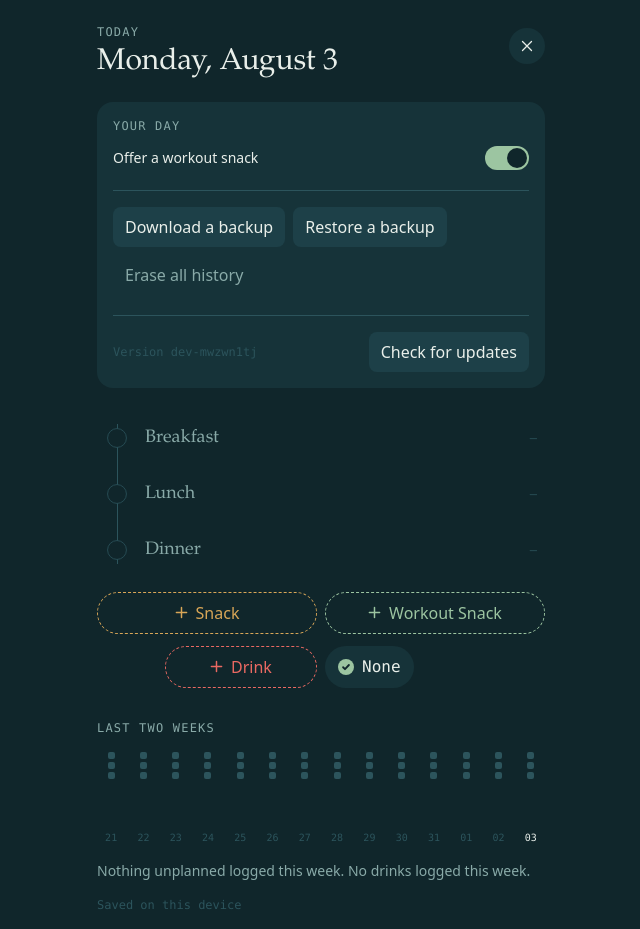
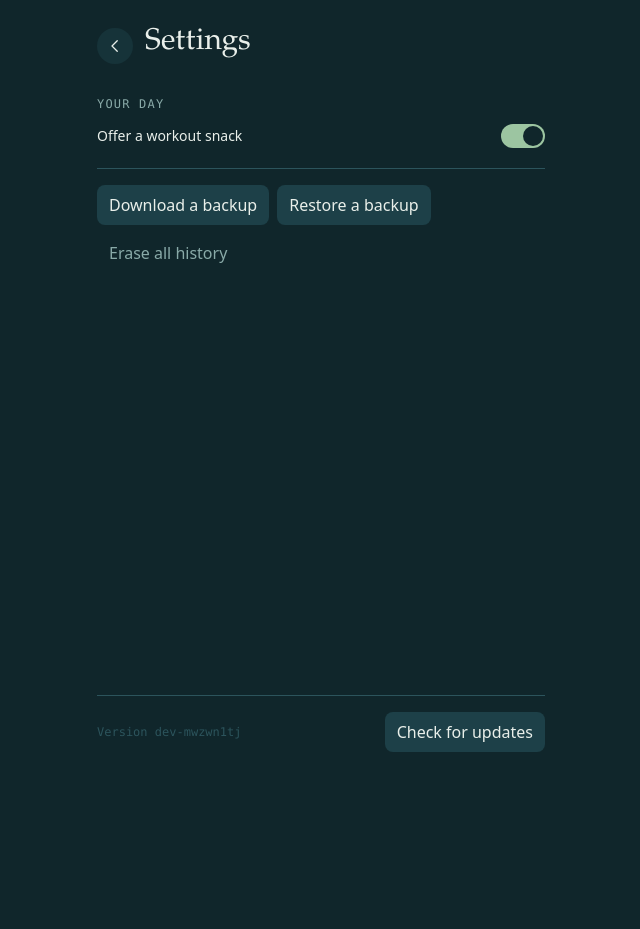
Before and after one commit to pablaber/meal-rail, a React (Vite) app: page / in a window 1280 px wide. Both pictures are taken after a click on the button "Settings". Shown: the whole page, without its empty margins (319-959 px from the left). After the commit the page ends 800 px from the top, so only its background shows below. Built offline with nearby package versions, Linux system fonts and the light colour scheme.

Commit message:
make settings a screen reached through history instead of a panel (#17)

```diff
--- a/src/App.jsx
+++ b/src/App.jsx
@@ -113,7 +113,12 @@ export default function MealRail() {
   const [settings, setSettings] = useState(DEFAULTS);
   const [days, setDays] = useState({});
   const [today, setToday] = useState(dayKey());
-  const [panel, setPanel] = useState(false);
+  // Settings is a screen, not a panel, and it is reached through history so the
+  // device's own back button leaves it the same way the in-app arrow does.
+  // Seeded from history state, so a reload on settings comes back to settings.
+  const [view, setView] = useState(() =>
+    window.history.state?.view === "settings" ? "settings" : "today"
+  );
   const [confirmClear, setConfirmClear] = useState(false);
   const [editing, setEditing] = useState(null);
 
@@ -132,6 +137,36 @@ export default function MealRail() {
       alive = false;
     };
   }, []);
+
+  const openSettings = () => {
+    window.history.pushState({ view: "settings" }, "");
+    setView("settings");
+  };
+
+  // The in-app back button walks history rather than setting state directly, so
+  // it leaves exactly what the device's back button leaves — nothing stale
+  // behind it.
+  const closeSettings = () => window.history.back();
+
+  useEffect(() => {
+    const onPop = (e) => {
+      setView(e.state?.view === "settings" ? "settings" : "today");
+      setConfirmClear(false);
+    };
+    window.addEventListener("popstate", onPop);
+    return () => window.removeEventListener("popstate", onPop);
+  }, []);
+
+  // Escape leaves settings, the way it leaves a dialog. Nothing to conflict
+  // with: both dialogs are only reachable from the day view.
+  useEffect(() => {
+    if (view !== "settings") return;
+    const onKey = (e) => {
+      if (e.key === "Escape") closeSettings();
+    };
+    document.addEventListener("keydown", onKey);
+    return () => document.removeEventListener("keydown", onKey);
+  }, [view]);
 
   // Roll over at midnight / on refocus
   useEffect(() => {
@@ -322,58 +357,24 @@ export default function MealRail() {
     );
   }
 
+  if (view === "settings") {
     return (
-    <div
-      className="flex w-full flex-col px-5 sm:px-8"
-      style={{
-        // 100dvh, plus the insets folded in, is exactly the visible area: the
-        // installed app fills the screen and stops, with nothing to scroll.
-        minHeight: "100dvh",
-        paddingTop: "calc(env(safe-area-inset-top) + 1.5rem)",
-        paddingBottom: "calc(env(safe-area-inset-bottom) + 1rem)",
-        background: C.ground,
-        color: C.chalk,
-        fontFamily: FONT.body,
-      }}
-    >
-      <style>{`
-        .node, .seg, .row { transition: all 220ms cubic-bezier(.2,.7,.3,1); }
-        @media (prefers-reduced-motion: reduce) {
-          .node, .seg, .row { transition: none !important; }
-        }
-      `}</style>
-
-      <div className="mx-auto flex w-full max-w-md flex-1 flex-col">
-        {/* Header */}
-        <header className="flex items-start justify-between gap-4">
-          <div>
-            <p
-              className="text-xs uppercase tracking-widest"
-              style={{ color: C.muted, fontFamily: FONT.mono }}
-            >
-              Today
-            </p>
-            <h1 className="mt-1 text-3xl leading-tight" style={{ fontFamily: FONT.display }}>
-              {dateLabel}
-            </h1>
-          </div>
+      <Screen>
+        <header className="flex items-start gap-3">
           <button
-            onClick={() => setPanel(!panel)}
-            aria-expanded={panel}
-            aria-label={panel ? "Close settings" : "Settings"}
+            onClick={closeSettings}
+            aria-label="Back"
             className="mt-1 flex h-9 w-9 shrink-0 items-center justify-center rounded-full focus:outline-none focus-visible:ring-2 focus-visible:ring-white"
             style={{ background: C.surface }}
           >
-            {panel ? <IconClose color={C.chalk} /> : <IconSliders color={C.muted} />}
+            <IconBack color={C.chalk} />
           </button>
+          <h1 className="text-3xl leading-tight" style={{ fontFamily: FONT.display }}>
+            Settings
+          </h1>
         </header>
 
-        {/* Settings */}
-        {panel && (
-          <section
-            className="mt-5 rounded-2xl p-4"
-            style={{ background: C.surface }}
-          >
+        <section className="mt-8">
           <p className="text-xs uppercase tracking-widest" style={{ color: C.muted, fontFamily: FONT.mono }}>
             Your day
           </p>
@@ -446,10 +447,15 @@ export default function MealRail() {
             </button>
           </div>
 
+        </section>
+
+        {/* What the app says about itself, at the foot of the screen: which
+            build this is, and the status line the day view carries too. */}
+        <div className="mt-auto pt-8">
           {/* An installed copy checks for itself whenever it comes back to
               the foreground; this is for when you want to know right now. */}
           <div
-              className="mt-5 flex items-center justify-between gap-3 pt-4"
+            className="flex items-center justify-between gap-3 pt-4"
             style={{ borderTop: `1px solid ${C.rail}` }}
           >
             <span className="text-xs" style={{ color: C.rail, fontFamily: FONT.mono }}>
@@ -469,8 +475,78 @@ export default function MealRail() {
               Check for updates
             </button>
           </div>
-          </section>
+          <StatusLine saveError={saveError} notice={notice} saving={saving} />
+        </div>
+      </Screen>
+    );
+  }
+
+  return (
+    <Screen
+      overlay={
+        <>
+          {editing && editTarget && editing.kind === "drinks" && (
+            <DrinkDialog
+              count={editTarget.count}
+              onClose={() => setEditing(null)}
+              onSave={(n) => {
+                setDrinkCount(n);
+                setEditing(null);
+              }}
+              onClear={() => {
+                setDrinkCount(0);
+                setEditing(null);
+              }}
+            />
           )}
+
+          {editing && editTarget && editing.kind !== "drinks" && (
+            <EditDialog
+              key={editing.id}
+              title={editing.label}
+              time={editTarget.time}
+              note={editTarget.note}
+              removeLabel={editing.kind === "slot" ? "Uncheck" : "Remove"}
+              onClose={() => setEditing(null)}
+              onSave={(patch) => {
+                if (editing.kind === "slot") editCheck(editing.id, patch);
+                else if (editing.kind === "workout") editWorkout(editing.id, patch);
+                else editUnplanned(editing.id, patch);
+                setEditing(null);
+              }}
+              onRemove={() => {
+                if (editing.kind === "slot") uncheck(editing.id);
+                else if (editing.kind === "workout") removeWorkout(editing.id);
+                else removeUnplanned(editing.id);
+                setEditing(null);
+              }}
+            />
+          )}
+        </>
+      }
+    >
+      {/* Header */}
+      <header className="flex items-start justify-between gap-4">
+        <div>
+          <p
+            className="text-xs uppercase tracking-widest"
+            style={{ color: C.muted, fontFamily: FONT.mono }}
+          >
+            Today
+          </p>
+          <h1 className="mt-1 text-3xl leading-tight" style={{ fontFamily: FONT.display }}>
+            {dateLabel}
+          </h1>
+        </div>
+        <button
+          onClick={openSettings}
+          aria-label="Settings"
+          className="mt-1 flex h-9 w-9 shrink-0 items-center justify-center rounded-full focus:outline-none focus-visible:ring-2 focus-visible:ring-white"
+          style={{ background: C.surface }}
+        >
+          <IconSliders color={C.muted} />
+        </button>
+      </header>
 
       {/* The rail */}
       <section className="relative mt-6">
@@ -700,60 +776,9 @@ export default function MealRail() {
             ? "No drinks logged this week."
             : `${weekDrinks} ${weekDrinks === 1 ? "drink" : "drinks"} in the last 7 days.`}
         </p>
-          <p
-            className="mt-4 text-xs"
-            style={{ color: saveError ? C.brass : C.rail, fontFamily: FONT.mono }}
-            aria-live="polite"
-          >
-            {saveError
-              ? "Couldn't save — this browser is blocking storage."
-              : notice
-                ? notice
-                : saving
-                  ? "Saving…"
-                  : "Saved on this device"}
-          </p>
+        <StatusLine saveError={saveError} notice={notice} saving={saving} />
       </section>
-      </div>
-
-      {editing && editTarget && editing.kind === "drinks" && (
-        <DrinkDialog
-          count={editTarget.count}
-          onClose={() => setEditing(null)}
-          onSave={(n) => {
-            setDrinkCount(n);
-            setEditing(null);
-          }}
-          onClear={() => {
-            setDrinkCount(0);
-            setEditing(null);
-          }}
-        />
-      )}
-
-      {editing && editTarget && editing.kind !== "drinks" && (
-        <EditDialog
-          key={editing.id}
-          title={editing.label}
-          time={editTarget.time}
-          note={editTarget.note}
-          removeLabel={editing.kind === "slot" ? "Uncheck" : "Remove"}
-          onClose={() => setEditing(null)}
-          onSave={(patch) => {
-            if (editing.kind === "slot") editCheck(editing.id, patch);
-            else if (editing.kind === "workout") editWorkout(editing.id, patch);
-            else editUnplanned(editing.id, patch);
-            setEditing(null);
-          }}
-          onRemove={() => {
-            if (editing.kind === "slot") uncheck(editing.id);
-            else if (editing.kind === "workout") removeWorkout(editing.id);
-            else removeUnplanned(editing.id);
-            setEditing(null);
-          }}
-        />
-      )}
-    </div>
+    </Screen>
   );
 }
 
@@ -916,9 +941,66 @@ function UnplannedRow({ u, onEdit }) {
   );
 }
 
-// The settings button's two faces. The pill keeps one background across both
-// states — only the glyph changes, so the button doesn't flash when the panel
-// opens under it.
+// The page itself: the full visible area, the type, and the column both screens
+// are laid out in. `overlay` sits beside the column rather than inside it, which
+// is where the dialogs have always hung.
+function Screen({ children, overlay }) {
+  return (
+    <div
+      className="flex w-full flex-col px-5 sm:px-8"
+      style={{
+        // 100dvh, plus the insets folded in, is exactly the visible area: the
+        // installed app fills the screen and stops, with nothing to scroll.
+        minHeight: "100dvh",
+        paddingTop: "calc(env(safe-area-inset-top) + 1.5rem)",
+        paddingBottom: "calc(env(safe-area-inset-bottom) + 1rem)",
+        background: C.ground,
+        color: C.chalk,
+        fontFamily: FONT.body,
+      }}
+    >
+      <style>{`
+        .node, .seg, .row { transition: all 220ms cubic-bezier(.2,.7,.3,1); }
+        @media (prefers-reduced-motion: reduce) {
+          .node, .seg, .row { transition: none !important; }
+        }
+      `}</style>
+
+      <div className="mx-auto flex w-full max-w-md flex-1 flex-col">{children}</div>
+
+      {overlay}
+    </div>
+  );
+}
+
+// What the app has to say about itself, at the foot of whichever screen you are
+// on — settings reports its backups and updates through the same line the day
+// view reports saving through.
+//
+// Nothing to say most of the time: a line standing by to say "saved" is worth
+// less than the quiet. It keeps its height while it is empty so the foot of the
+// screen doesn't jump when there is something to say, and it stays mounted
+// either way — an aria-live region only announces text that arrives in a region
+// that was already there.
+function StatusLine({ saveError, notice, saving }) {
+  return (
+    <p
+      className="mt-4 min-h-4 text-xs"
+      style={{ color: saveError ? C.brass : C.rail, fontFamily: FONT.mono }}
+      aria-live="polite"
+    >
+      {saveError
+        ? "Couldn't save — this browser is blocking storage."
+        : notice
+          ? notice
+          : saving
+            ? "Saving…"
+            : ""}
+    </p>
+  );
+}
+
+// The way in to settings, and the way back out.
 function IconSliders({ color }) {
   return (
     <svg width="18" height="18" viewBox="0 0 24 24" fill="none" aria-hidden="true">
@@ -929,10 +1011,16 @@ function IconSliders({ color }) {
   );
 }
 
-function IconClose({ color }) {
+function IconBack({ color }) {
   return (
     <svg width="18" height="18" viewBox="0 0 24 24" fill="none" aria-hidden="true">
-      <path d="M6 6l12 12M18 6L6 18" stroke={color} strokeWidth="1.7" strokeLinecap="round" />
+      <path
+        d="M15 5l-7 7 7 7"
+        stroke={color}
+        strokeWidth="1.7"
+        strokeLinecap="round"
+        strokeLinejoin="round"
+      />
     </svg>
   );
 }
```
Lines whose indentation alone changed are shown as unchanged.
